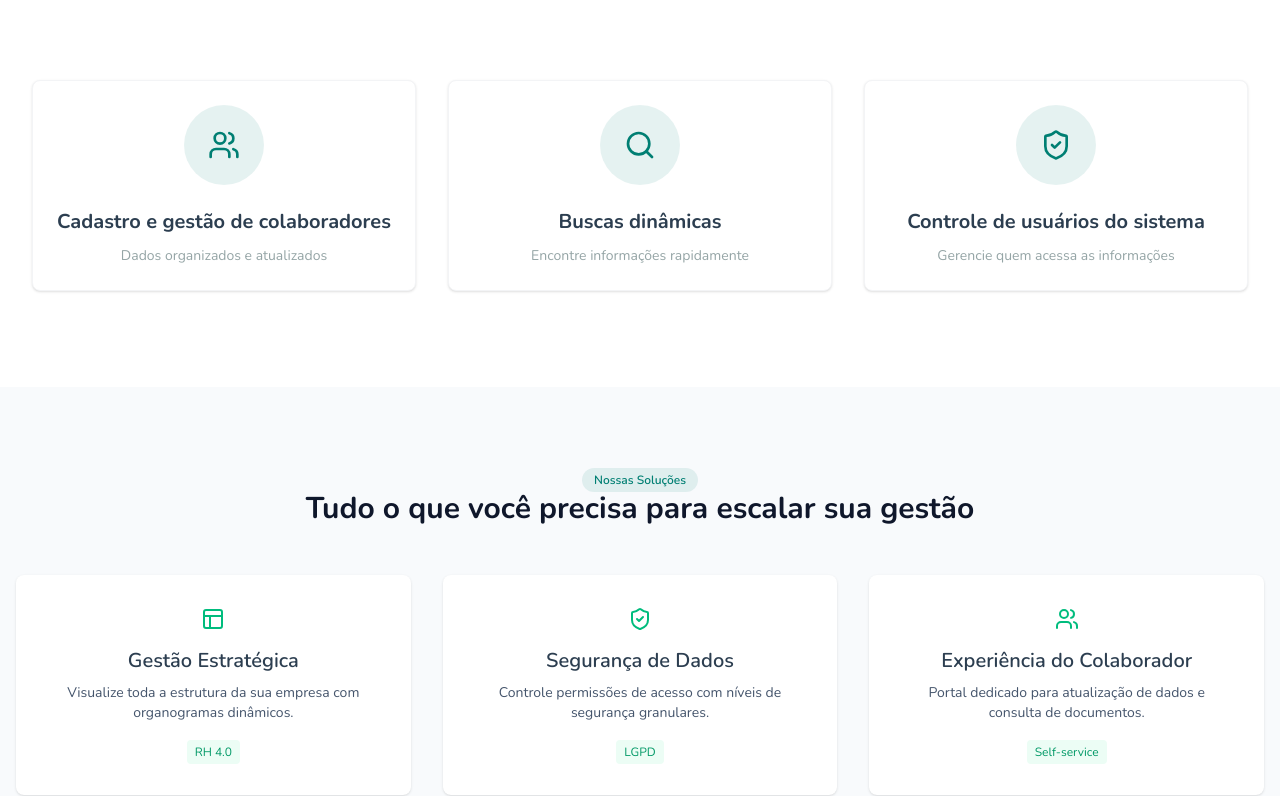
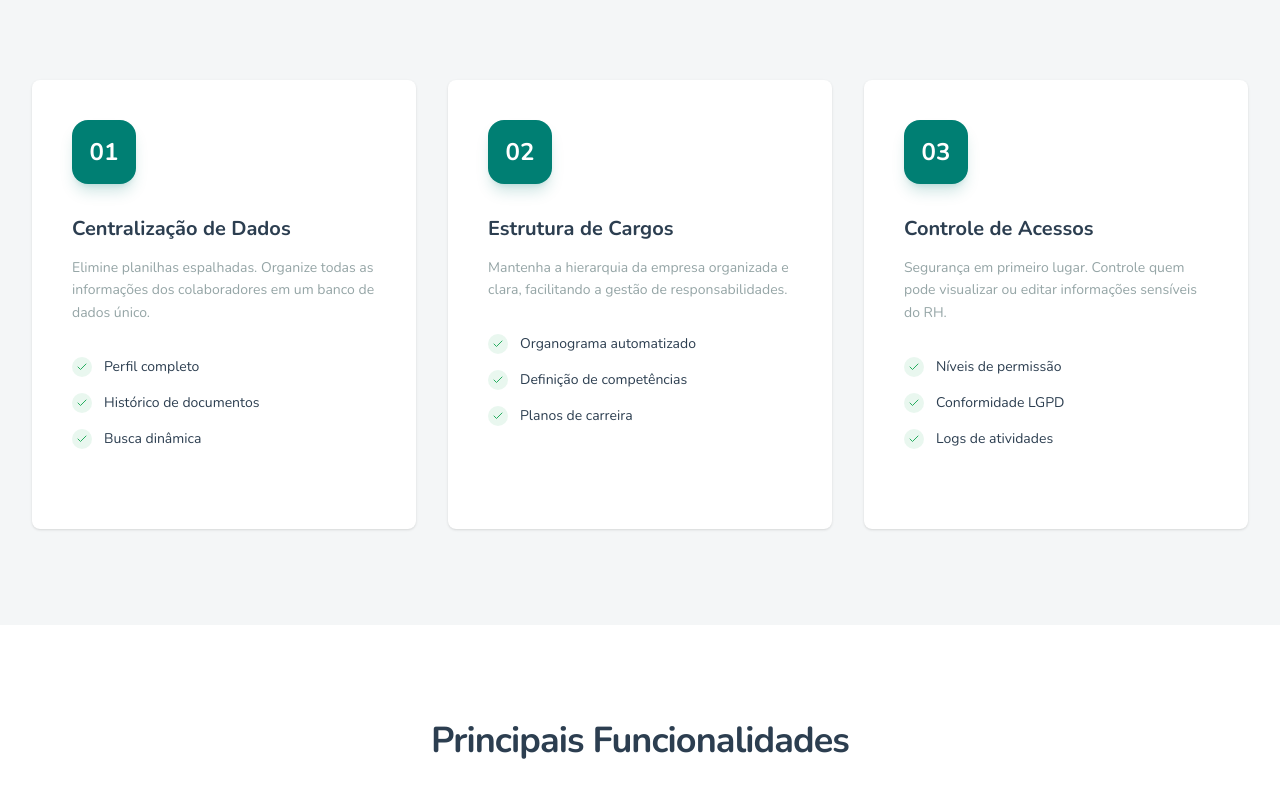
Before and after one commit to Grupo-05-Turma-JavaScript-10/sistema-cadastro-rh-FrontEnd, a React (Vite) app: page / in a window 1280 px wide. Shown: the part 1049-1845 px from the top of the page. Built offline with nearby package versions, Linux system fonts and the light colour scheme.

Commit message:
style: padroniza tipografia e cores da seção de soluções

```diff
--- a/src/components/landing/Footer.tsx
+++ b/src/components/landing/Footer.tsx
@@ -2,17 +2,16 @@ import { Link } from "react-router-dom";
 
 export function Footer() {
   return (
-    <footer className="bg-gradient-to-br from-corporate-slate via-[#1a2e35] to-[#0f1a1e] text-background-light border-t border-white/5 py-12 px-4 md:px-8 mt-auto">
+    <footer className="bg-linear-to-br from-corporate-slate via-[#1a2e35] to-[#0f1a1e] text-background-light border-t border-white/5 py-12 px-4 md:px-8 mt-auto">
       <div className="container mx-auto grid grid-cols-1 md:grid-cols-4 gap-10">
         <div className="flex flex-col gap-4">
           <div className="flex items-center gap-2 cursor-pointer hover:opacity-90 transition-opacity">
-            {/* Novo logo C+ em CSS */}
             <div className="bg-primary-teal w-10 h-10 rounded-xl flex items-center justify-center shadow-lg">
               <span className="text-white text-xl font-extrabold -mt-0.5">
                 C+
               </span>
             </div>
-            {/* Fim do novo logo */}
+
             <span className="text-xl font-bold text-white tracking-tight">
               Colab<span className="text-primary-teal">+</span>
             </span>
@@ -41,14 +40,6 @@ export function Footer() {
                 className="text-metallic-silver hover:text-primary-teal transition-colors font-medium"
               >
                 Funcionalidades
-              </a>
-            </li>
-            <li>
-              <a
-                href="#clientes"
-                className="text-metallic-silver hover:text-primary-teal transition-colors font-medium"
-              >
-                Clientes
               </a>
             </li>
             <li>
--- a/src/components/landing/Navbar.tsx
+++ b/src/components/landing/Navbar.tsx
@@ -1,5 +1,5 @@
 import { useState } from "react";
-import { Link } from "react-router-dom"
+import { Link } from "react-router-dom";
 import { MenuIcon, XIcon } from "lucide-react";
 import { Button } from "../ui/Button";
 
@@ -9,17 +9,18 @@ export function Navbar() {
   const navLinks = [
     { name: "Soluções", href: "#solucoes" },
     { name: "Funcionalidades", href: "#funcionalidades" },
-    { name: "Clientes", href: "#clientes" },
     { name: "Recursos", href: "#recursos" },
   ];
 
   return (
     <nav className="fixed top-0 left-0 right-0 z-50 bg-white border-b border-gray-200 shadow-sm">
       <div className="container mx-auto px-4 md:px-8 h-20 flex items-center justify-between">
-
-       <Link to="/" className="flex items-center gap-2 cursor-pointer hover:opacity-90 transition-opacity">
+        <Link
+          to="/"
+          className="flex items-center gap-2 cursor-pointer hover:opacity-90 transition-opacity"
+        >
           <div className="bg-primary-teal w-8 h-8 rounded-lg flex items-center justify-center shadow-sm">
-             <div className="w-3.5 h-3.5 border-2 border-white rounded-[1px] transform rotate-45" />
+            <div className="w-3.5 h-3.5 border-2 border-white rounded-[1px] transform rotate-45" />
           </div>
 
           <span className="text-xl font-bold text-corporate-slate tracking-tight">
@@ -40,14 +41,12 @@ export function Navbar() {
         </div>
 
         <div className="hidden md:flex items-center gap-4">
-         <Link to="/login">
-            <Button variant="outline" >
-                Entrar
-            </Button>
+          <Link to="/login">
+            <Button variant="outline">Entrar</Button>
           </Link>
 
           <Link to="/cadastro">
-             <Button>Teste Grátis</Button>
+            <Button>Teste Grátis</Button>
           </Link>
         </div>
 
@@ -72,7 +71,10 @@ export function Navbar() {
             </a>
           ))}
           <hr className="border-gray-100 my-2" />
-          <a href="/login" className="block py-2 text-center font-semibold text-corporate-slate">
+          <a
+            href="/login"
+            className="block py-2 text-center font-semibold text-corporate-slate"
+          >
             Entrar
           </a>
           <Link to="/cadastro" onClick={() => setIsMenuOpen(false)}>
--- a/src/components/landing/Solutions.tsx
+++ b/src/components/landing/Solutions.tsx
@@ -1,52 +1,83 @@
 import { Card } from "../ui/Card";
-import { Badge } from "../ui/Badge";
-import { Users, Layout, ShieldCheck } from "lucide-react";
+import { Check } from "lucide-react";
 
 export function Solutions() {
   const solutions = [
     {
-      title: "Gestão Estratégica",
+      number: "01",
+      title: "Centralização de Dados",
       description:
-        "Visualize toda a estrutura da sua empresa com organogramas dinâmicos.",
-      icon: <Layout className="w-6 h-6 text-emerald-500" />,
-      tag: "RH 4.0",
+        "Elimine planilhas espalhadas. Organize todas as informações dos colaboradores em um banco de dados único.",
+      features: [
+        "Perfil completo",
+        "Histórico de documentos",
+        "Busca dinâmica",
+      ],
     },
     {
-      title: "Segurança de Dados",
+      number: "02",
+      title: "Estrutura de Cargos",
       description:
-        "Controle permissões de acesso com níveis de segurança granulares.",
-      icon: <ShieldCheck className="w-6 h-6 text-emerald-500" />,
-      tag: "LGPD",
+        "Mantenha a hierarquia da empresa organizada e clara, facilitando a gestão de responsabilidades.",
+      features: [
+        "Organograma automatizado",
+        "Definição de competências",
+        "Planos de carreira",
+      ],
     },
     {
-      title: "Experiência do Colaborador",
+      number: "03",
+      title: "Controle de Acessos",
       description:
-        "Portal dedicado para atualização de dados e consulta de documentos.",
-      icon: <Users className="w-6 h-6 text-emerald-500" />,
-      tag: "Self-service",
+        "Segurança em primeiro lugar. Controle quem pode visualizar ou editar informações sensíveis do RH.",
+      features: [
+        "Níveis de permissão",
+        "Conformidade LGPD",
+        "Logs de atividades",
+      ],
     },
   ];
 
   return (
-    <section className="py-20 bg-slate-50">
-      <div className="container mx-auto px-4 text-center">
-        <Badge variant="brand">Nossas Soluções</Badge>
-        <h2 className="text-3xl font-bold text-slate-900 mb-12">
-          Tudo o que você precisa para escalar sua gestão
+    <section id="solucoes" className="bg-background-light py-24 px-4 md:px-8">
+      <div className="container mx-auto">
+        <h2 className="text-3xl md:text-4xl font-bold text-corporate-slate text-center mb-20 tracking-tight">
+          Simplifique a Gestão do seu RH
         </h2>
 
-        <div className="grid md:grid-cols-3 gap-8">
+        <div className="grid grid-cols-1 md:grid-cols-3 gap-8">
           {solutions.map((item, index) => (
             <Card
               key={index}
-              className="p-8 hover:shadow-lg transition-shadow border-none bg-white"
+              className="flex flex-col items-start text-left bg-surface-white border-none shadow-sm hover:shadow-md transition-all duration-300 p-10 rounded-[2.5rem]"
             >
-              <div className="mb-4 flex justify-center">{item.icon}</div>
-              <h3 className="text-xl font-semibold mb-2">{item.title}</h3>
-              <p className="text-slate-600 text-sm mb-4">{item.description}</p>
-              <span className="text-xs font-medium text-emerald-600 bg-emerald-50 px-2 py-1 rounded">
-                {item.tag}
-              </span>
+              <div className="w-16 h-16 rounded-2xl bg-primary-teal flex items-center justify-center mb-8 shadow-lg shadow-primary-teal/20">
+                <span className="text-white text-2xl font-bold">
+                  {item.number}
+                </span>
+              </div>
+
+              <h3 className="text-corporate-slate font-bold text-xl mb-4 leading-tight">
+                {item.title}
+              </h3>
+
+              <p className="text-metallic-silver font-medium text-sm mb-8 leading-relaxed">
+                {item.description}
+              </p>
+
+              <ul className="space-y-4 mb-10 flex-1">
+                {item.features.map((feature, fIndex) => (
+                  <li
+                    key={fIndex}
+                    className="flex items-center gap-3 text-corporate-slate font-medium text-sm"
+                  >
+                    <div className="bg-success-green/10 p-1 rounded-full">
+                      <Check className="w-3 h-3 text-success-green" />
+                    </div>
+                    {feature}
+                  </li>
+                ))}
+              </ul>
             </Card>
           ))}
         </div>
--- a/src/pages/LandingPage.tsx
+++ b/src/pages/LandingPage.tsx
@@ -11,8 +11,8 @@ export function LandingPage() {
         <Navbar />
         <main>
           <Hero />
+          <Solutions />
           <Features />
-          <Solutions />
         </main>
       </div>
     </PageTransition>
```
